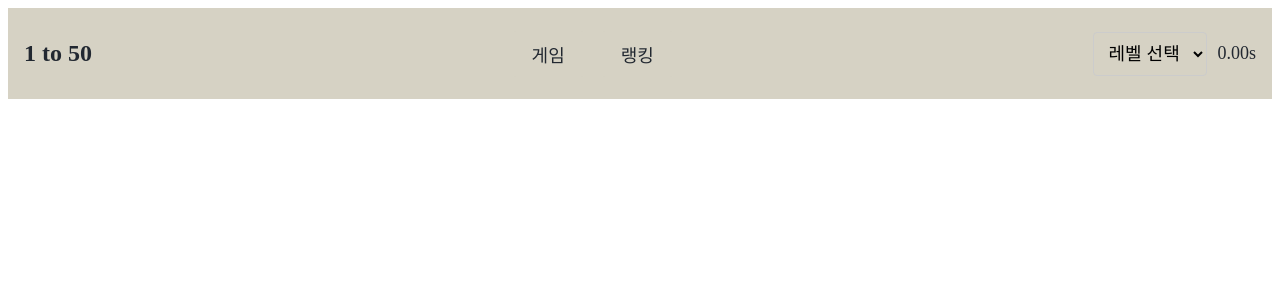
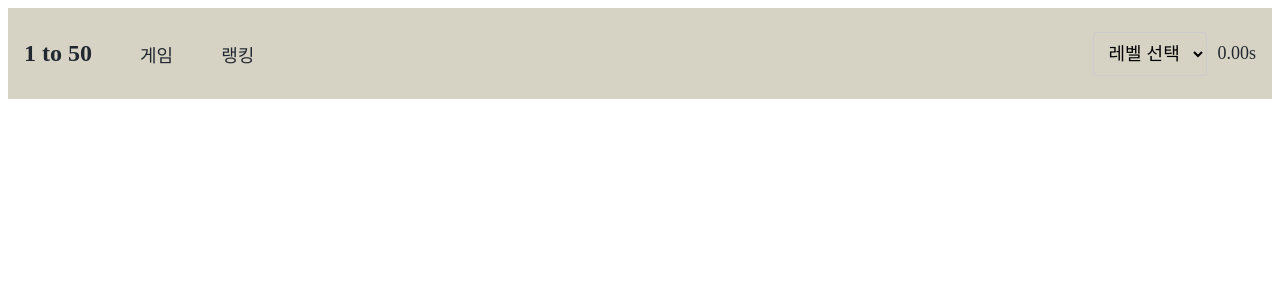
Before and after one commit to AND-SOPT-WEB/YeRimLee, a React (Vite) app in the folder week3/1 to 50/: page / in a window 1280 px wide. Shown: the top 300 px of the page. Built offline with nearby package versions, Linux system fonts and the light colour scheme.

Commit message:
feat: 랭킹 클릭시 오른쪽 헤더 렌더링x

```diff
--- a/week3/1 to 50/src/components/Header.jsx
+++ b/week3/1 to 50/src/components/Header.jsx
@@ -5,24 +5,34 @@ import { useState } from "react";
 export default function Header({ timer, setIsGameStarted }) {
   // 추후 level 반영
   const [level, setLevel] = useState(0);
+  // 랭킹 보드 클릭 헤더 우측 렌더링x
+  const [isRankActive, setRankActive] = useState(false);
 
+  // 추후 level 반영
   const handleLevelChange = (event) => {
     setLevel(event.target.value);
+  };
+
+  // 랭킹보드 출력
+  const handleRankActive = () => {
+    setRankActive((prev) => !prev);
   };
 
   // 게임 출력
   const handleGameStart = () => {
     setIsGameStarted(true);
-    console.log("클릭");
   };
 
   return (
     <GameHeader>
+      <HeaderLeft>
         <Title>1 to 50</Title>
         <ButtonGroup>
           <Button onClick={handleGameStart}>게임</Button>
-        <Button>랭킹</Button>
+          <Button onClick={handleRankActive}>랭킹</Button>
         </ButtonGroup>
+      </HeaderLeft>
+      {isRankActive === false && (
         <LevelSelectContainer>
           <Select value={level} onChange={handleLevelChange}>
             <option value={0}>레벨 선택</option>
@@ -32,6 +42,7 @@ export default function Header({ timer, setIsGameStarted }) {
           </Select>
           <TimerDisplay>{timer.toFixed(2)}s</TimerDisplay>
         </LevelSelectContainer>
+      )}
     </GameHeader>
   );
 }
@@ -42,6 +53,11 @@ const GameHeader = styled.header`
   justify-content: space-between;
   padding: 1rem;
   background-color: ${(props) => props.theme.colors.header};
+`;
+
+const HeaderLeft = styled.div`
+  display: flex;
+  gap: 2rem;
 `;
 
 const Title = styled.h1`
@@ -55,7 +71,7 @@ const ButtonGroup = styled.div`
 `;
 
 const Button = styled.button`
-  padding: 10px 20px;
+  padding: 1rem;
   background-color: ${(props) => props.theme.colors.header};
   color: ${(props) => props.theme.colors.text};
   border: none;
```
Lines whose indentation alone changed are shown as unchanged.
